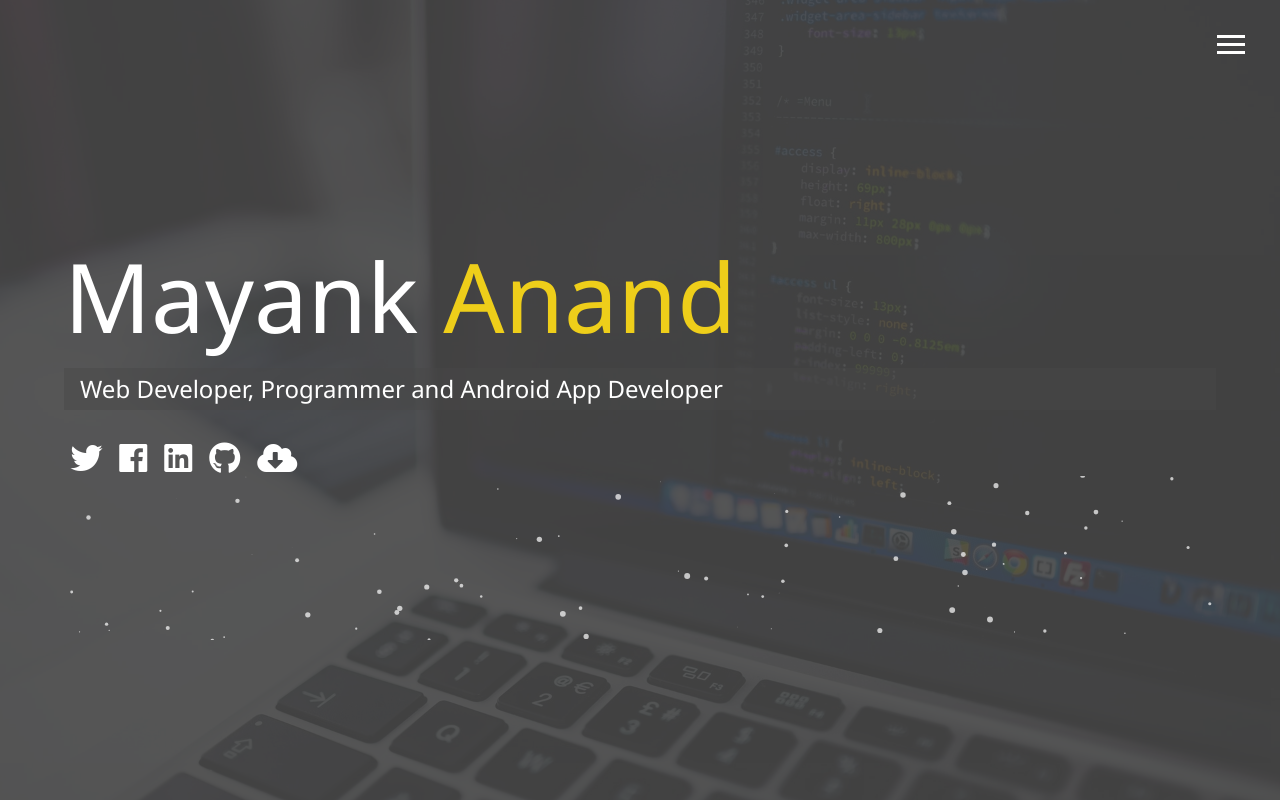
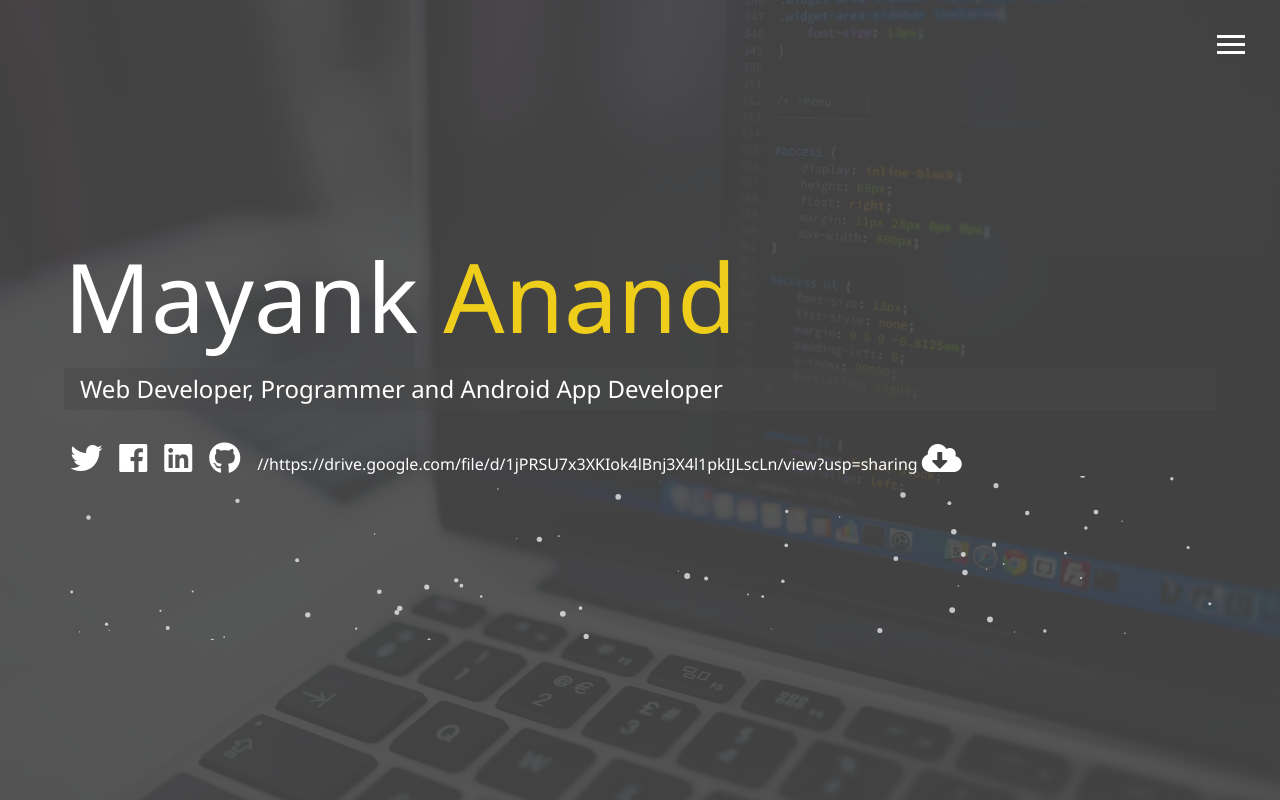
Before and after one commit to anand-mayank/mayank, a website: page index.html in a window 1280 px wide. Drawn offline with Linux system fonts and the light colour scheme.

Commit message:
Update index.html

```diff
--- a/index.html
+++ b/index.html
@@ -74,7 +74,7 @@
         <a href="https://github.com/anand-mayank" target="_blank" title="GitHub">
           <i class="fab fa-github fa-2x"></i>
         </a>
-        <a href="https://drive.google.com/file/d/1jPRSU7x3XKIok4lBnj3X4l1pkIJLscLn/view?usp=sharing" target="_blank" title="Resume">
+        <a href="" target="_blank" title="Resume"> //https://drive.google.com/file/d/1jPRSU7x3XKIok4lBnj3X4l1pkIJLscLn/view?usp=sharing
 <!--           <i class="fab fa-r-project fa-2x"></i> -->
          <i class="fas fa-cloud-download-alt fa-2x">
           </i>
```
